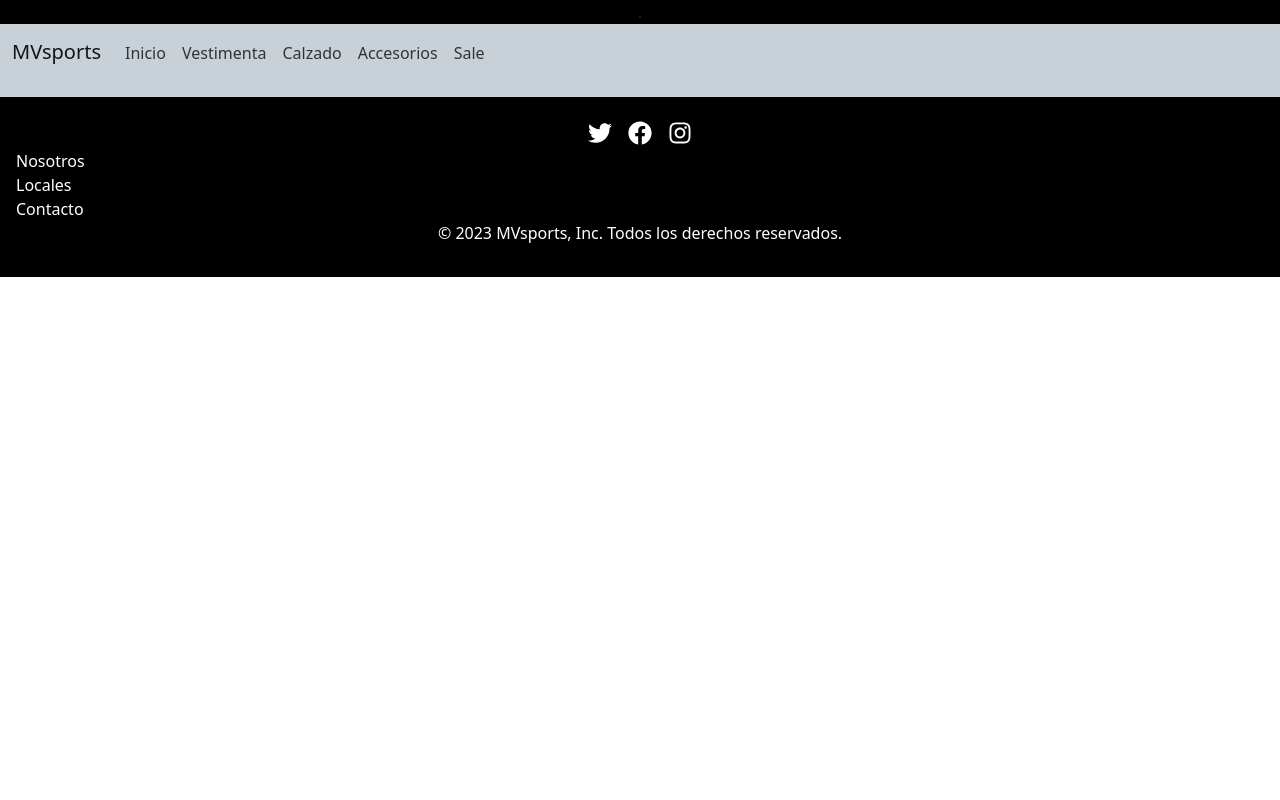
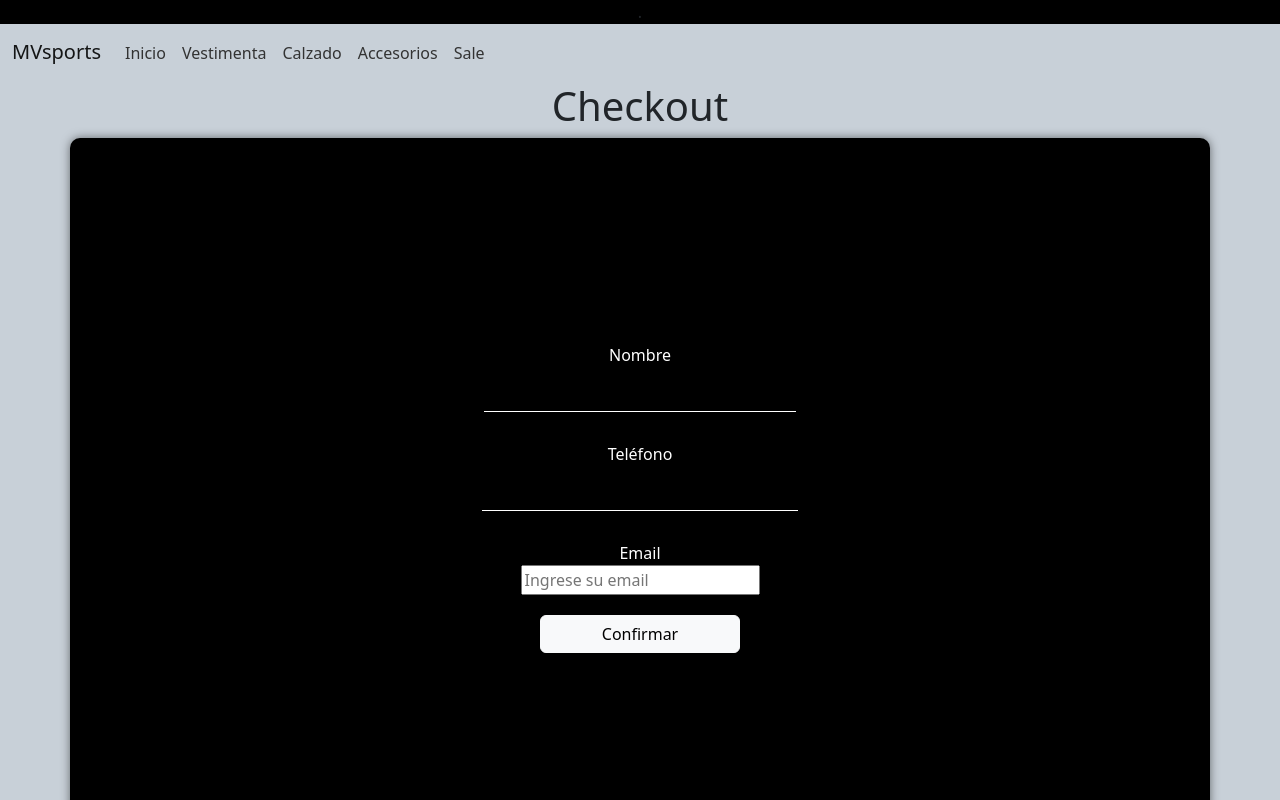
Before and after one commit to MathiasVidarte/mvsports--proyecto-react-js, a React (Create React App) app: page /checkout in a window 1280 px wide. Shown: the top 800 px of the page. Built offline with nearby package versions, Linux system fonts and the light colour scheme.

Commit message:
Agregur checkout y checkout form

```diff
--- a/src/App.js
+++ b/src/App.js
@@ -8,25 +8,7 @@ import ItemDetailContainer from './components/ItemDetailContainer/ItemDetailCont
 import Footer from './components/Footer/Footer';
 import Cart from './components/Cart/Cart';
 import { CartProvider } from './context/CartContext';
-import { initializeApp } from "firebase/app";
-import CartWidget from './components/CartWidget/CartWidget';
-
-// TODO: Add SDKs for Firebase products that you want to use
-// https://firebase.google.com/docs/web/setup#available-libraries
-
-// Your web app's Firebase configuration
-const firebaseConfig = {
-  apiKey: "AIzaSyB_Ggjuhqmx3kHZmfMVgPX97LLuUniWi0M",
-  authDomain: "mvsport-34228.firebaseapp.com",
-  projectId: "mvsport-34228",
-  storageBucket: "mvsport-34228.appspot.com",
-  messagingSenderId: "242949404239",
-  appId: "1:242949404239:web:f7c6fdf6816de2fc1b1c3a"
-};
-
-// Initialize Firebase
-const app = initializeApp(firebaseConfig);
-
+import Checkout from './components/Checkout/Checkout';
 
 
 const App = () => {
@@ -36,12 +18,12 @@ const App = () => {
         <CartProvider>
           <div className='banner'>.</div>
           <NavBar />
-          <CartWidget />
           <Routes>
             <Route path='/' element={<ItemListContainer />} />
             <Route path='/category/:categoryId' element={<ItemListContainer />} />
             <Route path='/item/:itemId' element={<ItemDetailContainer />} />
             <Route path='/cart' element={<Cart />} />
+            <Route path='/checkout' element={<Checkout/>} />
           </Routes>
         </CartProvider>
       </Router>
--- /dev/null
+++ b/src/components/Cart/Cart.css
@@ -0,0 +1,27 @@
+.cart-container {
+    background-color: white;
+    border: 1px solid #ccc;
+    padding: 20px;
+    margin-bottom: 20px;
+  }
+
+  .cart-item {
+    border-bottom: 1px solid #ccc;
+    padding-bottom: 10px;
+    margin-bottom: 10px;
+  }
+
+  .cart-total {
+    text-align: center;
+    margin-top: 20px;
+  }
+
+  .cart-buttons {
+    display: flex;
+    justify-content: space-between;
+    margin-top: 20px;
+  }
+
+  .cart-button {
+    margin-right: 10px;
+  }
--- a/src/components/Cart/Cart.js
+++ b/src/components/Cart/Cart.js
@@ -2,6 +2,8 @@ import { useContext } from "react";
 import { CartContext } from "../../context/CartContext";
 import { Link } from "react-router-dom";
 import CartItem from "../CartItem/CartItem";
+import "./Cart.css";
+
 
 
 const Cart = () => {
@@ -11,27 +13,42 @@ const Cart = () => {
     return (
       <div>
         <h1>No hay items en el carrito</h1>
-        <Link to="/" className="btn-agregar">
+        <Link to="/" className="btn-link">
           Productos
         </Link>
       </div>
     );
   }
 
+
   return (
+    <div className="cart-container">
+      {cart.length === 0 ? (
         <div>
+          <h1>No hay items en el carrito</h1>
+          <Link to="/" className="btn btn-dark cart-button">Ver Productos</Link>
+        </div>
+      ) : (
+        <>
+          <div className="cart-items">
             {cart.map((p) => (
-        <CartItem key={p.id} {...p} />
+              <CartItem key={p.id} {...p} className="cart-item" />
             ))}
-      <h3>Total: ${getTotal()}</h3> {/* Utilizar la función getTotal para calcular el total */}
-      <button onClick={() => clearCart()} className="btn-agregar">
+          </div>
+          <h3 className="cart-total">Total: ${getTotal()}</h3>
+          <div className="cart-buttons">
+            <button onClick={() => clearCart()} className="btn btn-secondary cart-button">
               Limpiar Carrito
             </button>
-      <Link to="/checkout" className="btn-agregar">
+            <Link to="/checkout" className="btn btn-success cart-button">
               Checkout
             </Link>
           </div>
+        </>
+      )}
+    </div>
   );
-};
+
+  }
 
 export default Cart;
--- /dev/null
+++ b/src/components/CartWidget/CartWidget.css
@@ -0,0 +1,27 @@
+.CartWidget {
+    position: relative;
+  }
+
+  .CartWidget img {
+    display: block;
+    width: 30px;
+    height: 30px;
+  }
+
+  .CartWidget span {
+    position: absolute;
+    top: -5px;
+    right: -5px;
+    display: flex;
+    justify-content: center;
+    align-items: center;
+    width: 18px;
+    height: 18px;
+    background-color: red;
+    color: white;
+    font-size: 12px;
+    font-weight: bold;
+    border-radius: 50%;
+    pointer-events: none;
+    text-decoration: none;
+  }
--- a/src/components/CartWidget/CartWidget.js
+++ b/src/components/CartWidget/CartWidget.js
@@ -2,6 +2,7 @@ import React, { useContext } from "react";
 import cart from "./assets/cart.png";
 import { Link } from "react-router-dom";
 import { CartContext } from "../../context/CartContext";
+import "./CartWidget.css";
 
 const CartWidget = () => {
   const { totalQuantity } = useContext(CartContext);
@@ -16,11 +17,10 @@ const CartWidget = () => {
         style={{ display: totalQuantity() > 0 ? "block" : "none" }}
       >
         <img src={cart} alt="cart-widget" />
-        {totalQuantity()} {/* Llamar a totalQuantity() como una función */}
+        <span>{totalQuantity()}</span> {}
       </Link>
     </div>
   );
 };
 
-
 export default CartWidget;
--- /dev/null
+++ b/src/components/Checkout/Checkout.js
@@ -0,0 +1,76 @@
+import { useState, useContext } from 'react';
+import { Timestamp, collection, writeBatch, addDoc, query, getDocs, where } from 'firebase/firestore';
+import { db } from '../../service/firebase/firebaseconfig';
+import { CartContext } from '../../context/CartContext';
+import CheckoutForm from '../CheckoutForm/CheckoutForm';
+
+
+const Checkout = () => {
+  const [orderId, setOrderId] = useState('');
+
+  const { cart, total, clearCart } = useContext(CartContext);
+
+  const createOrder = async ({ name, phone, email }) => {
+    try {
+      const objOrder = {
+        buyer: {
+          name,
+          phone,
+          email,
+        },
+        items: cart,
+        total: total,
+        data: Timestamp.fromDate(new Date()),
+      };
+
+      const batch = writeBatch(db);
+      const outOfStock = [];
+      const ids = cart.map((prod) => prod.id);
+      const productsRef = collection(db, 'productos');
+
+      const productsAddedFromFirestore = await getDocs(query(productsRef, where('id', 'in', ids)));
+      const { docs } = productsAddedFromFirestore;
+
+      docs.forEach((doc) => {
+        const dataDoc = doc.data();
+        const stockDb = dataDoc.stock;
+
+        const productAddedToCart = cart.find((prod) => prod.id === doc.id);
+        const prodQuantity = productAddedToCart?.quantity;
+
+        if (stockDb >= prodQuantity) {
+          batch.update(doc.ref, { stock: stockDb - prodQuantity });
+        } else {
+          outOfStock.push({ id: doc.id, ...dataDoc });
+        }
+      });
+
+      if (outOfStock.length === 0) {
+        await batch.commit();
+
+        const orderRef = collection(db, 'orders');
+        const orderAdded = await addDoc(orderRef, objOrder);
+
+        setOrderId(orderAdded.id);
+        clearCart();
+      } else {
+        console.error('Hay productos que están fuera de stock');
+      }
+    } catch (error) {
+      console.error(error);
+    }
+  };
+
+  if (orderId) {
+    return <h1>El id de su orden es: {orderId}</h1>;
+  }
+
+  return (
+    <div>
+      <h1>Checkout</h1>
+      <CheckoutForm createOrder={createOrder} /> {/* Asumiendo que tienes un componente CheckoutForm para recopilar los datos del comprador */}
+    </div>
+  );
+};
+
+export default Checkout;
--- /dev/null
+++ b/src/components/CheckoutForm/CheckoutForm.css
@@ -0,0 +1,53 @@
+.container {
+    background-color: black;
+    border-radius: 10px;
+    box-shadow: 0 0 10px rgba(0, 0, 0, 0.5);
+    display: flex;
+    flex-direction: column;
+    align-items: center;
+    justify-content: center;
+    padding: 20px;
+    color: white; /* Letras en blanco */
+    height: 90vh; /* Ajusta el contenedor al 100% del alto de la pantalla */
+  }
+
+  form {
+    display: flex;
+    flex-direction: column;
+    align-items: center;
+    justify-content: center;
+    padding: 20px;
+    gap: 20px; /* Separación entre elementos del formulario */
+  }
+
+  input[type="text"],
+  textarea {
+    background-color: black;
+    color: white;
+    border: none;
+    border-bottom: 1px solid white;
+    margin-bottom: 10px;
+    padding: 10px;
+    width: 100%; /* Ajusta el ancho al 100% del contenedor */
+  }
+
+  input[type="text"]::placeholder,
+  textarea::placeholder {
+    color: white;
+
+  }
+
+  button {
+    background-color: white;
+    color: black;
+    border: none;
+    border-radius: 10px;
+    padding: 10px 20px;
+    cursor: pointer;
+    width: 200px; /* Ajusta el ancho del botón */
+    margin-top: 20px; /* Margen superior para separarlo del formulario */
+  }
+
+  button:hover {
+    background-color: gray;
+  }
--- /dev/null
+++ b/src/components/CheckoutForm/CheckoutForm.js
@@ -0,0 +1,62 @@
+import { useState } from "react";
+import './CheckoutForm.css';
+
+const CheckoutForm = ({ onConfirm }) => {
+    const [name, setName] = useState('');
+    const [phone, setPhone] = useState('');
+    const [email, setEmail] = useState('');
+
+    const handleConfirm = (event) => {
+        event.preventDefault();
+
+        const userData = {
+            name,
+            phone,
+            email
+        };
+        onConfirm(userData);
+    };
+
+    return (
+        <div className='container'>
+            <form onSubmit={handleConfirm} className='Form'>
+                <label className='Label'>
+                    Nombre
+                    <input
+                        className='Input'
+                        type='text'
+                        value={name}
+                        onChange={({ target }) => setName(target.value)}
+                    />
+                </label>
+
+                <label className='Label'>
+                    Teléfono
+                    <input
+                        className='Input'
+                        type='text'
+                        value={phone}
+                        onChange={({ target }) => setPhone(target.value)}
+                    />
+                </label>
+
+                <label className='Label'>
+                   <div>Email</div>
+                    <input
+                        className='Input'
+                        type='email'
+                        placeholder="Ingrese su email"
+                        value={email}
+                        onChange={({ target }) => setEmail(target.value)}
+                    />
+                </label>
+
+                <button type="submit" class="btn btn-light">
+                    Confirmar
+                </button>
+            </form>
+        </div>
+    );
+};
+
+export default CheckoutForm;
```
Lines whose indentation alone changed are shown as unchanged.
